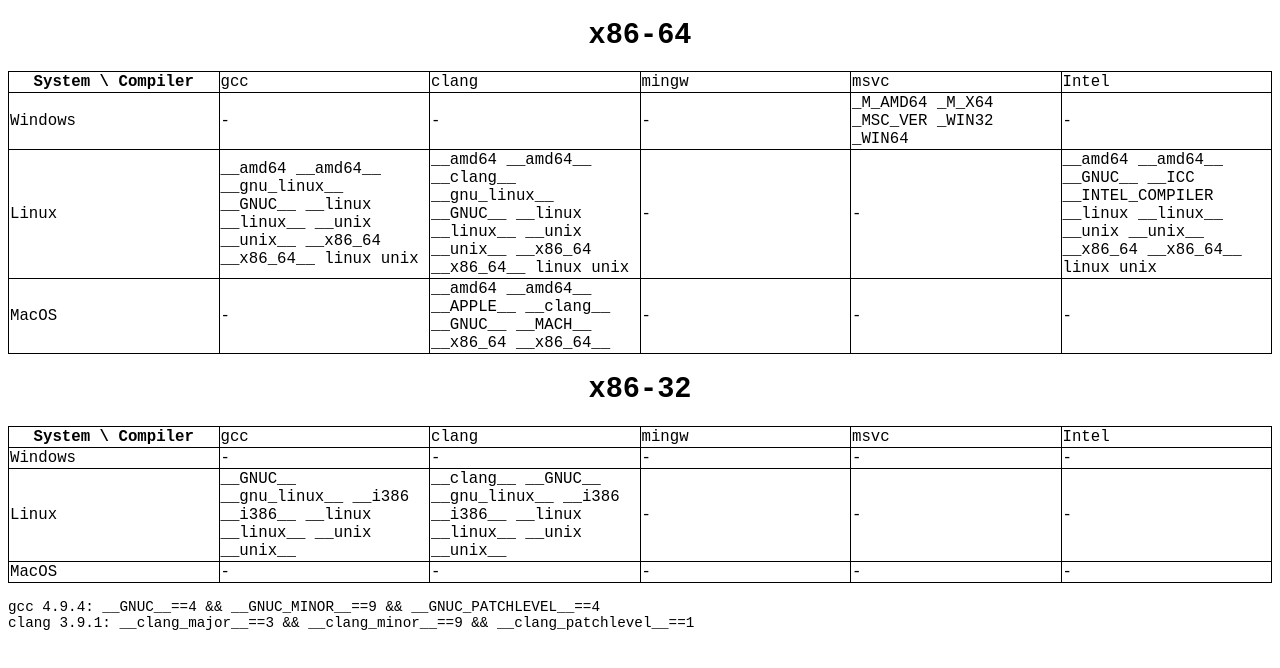
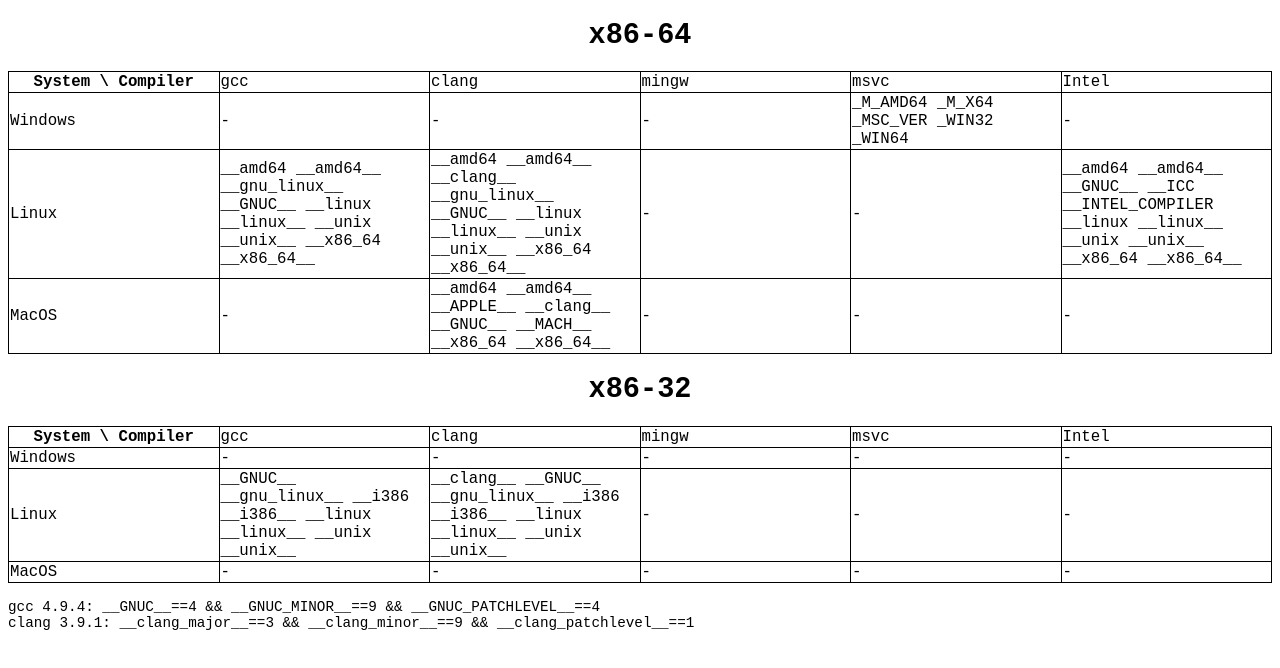
Before and after one commit to rnew/rnew.github.io, a plain HTML site: page index.html in a window 1280 px wide. Drawn offline with Linux system fonts and the light colour scheme.

Commit message:
remove "unix" and "linux"

```diff
--- a/index.html
+++ b/index.html
@@ -28,11 +28,11 @@
 </tr>
 <tr>
 <td>Linux</td>
-<td>__amd64 __amd64__ __gnu_linux__ __GNUC__ __linux __linux__ __unix __unix__ __x86_64 __x86_64__ linux unix</td><!-- gcc -->
-<td>__amd64 __amd64__ __clang__ __gnu_linux__ __GNUC__ __linux __linux__ __unix __unix__ __x86_64 __x86_64__ linux unix</td><!-- clang -->
+<td>__amd64 __amd64__ __gnu_linux__ __GNUC__ __linux __linux__ __unix __unix__ __x86_64 __x86_64__</td><!-- gcc -->
+<td>__amd64 __amd64__ __clang__ __gnu_linux__ __GNUC__ __linux __linux__ __unix __unix__ __x86_64 __x86_64__</td><!-- clang -->
 <td>-</td><!-- mingw -->
 <td>-</td><!-- msvc -->
-<td>__amd64 __amd64__ __GNUC__ __ICC __INTEL_COMPILER __linux __linux__ __unix __unix__ __x86_64 __x86_64__ linux unix</td><!-- Intel -->
+<td>__amd64 __amd64__ __GNUC__ __ICC __INTEL_COMPILER __linux __linux__ __unix __unix__ __x86_64 __x86_64__</td><!-- Intel -->
 </tr>
 <tr>
 <td>MacOS</td>
```
